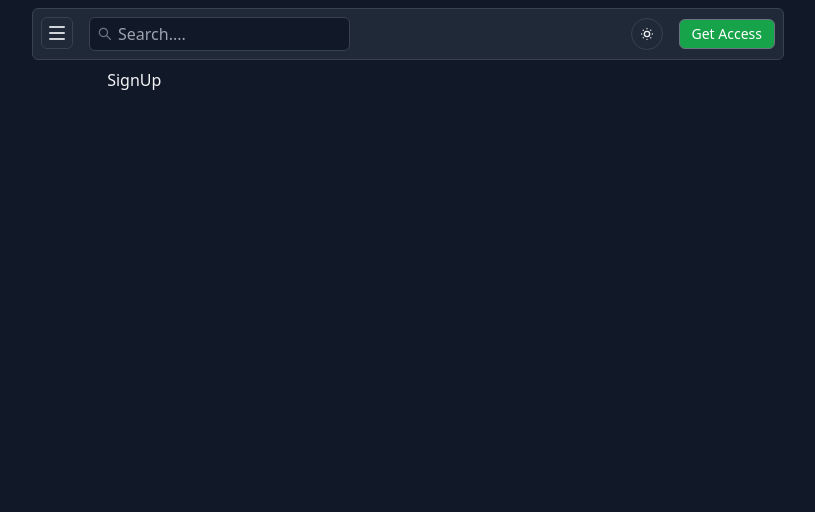
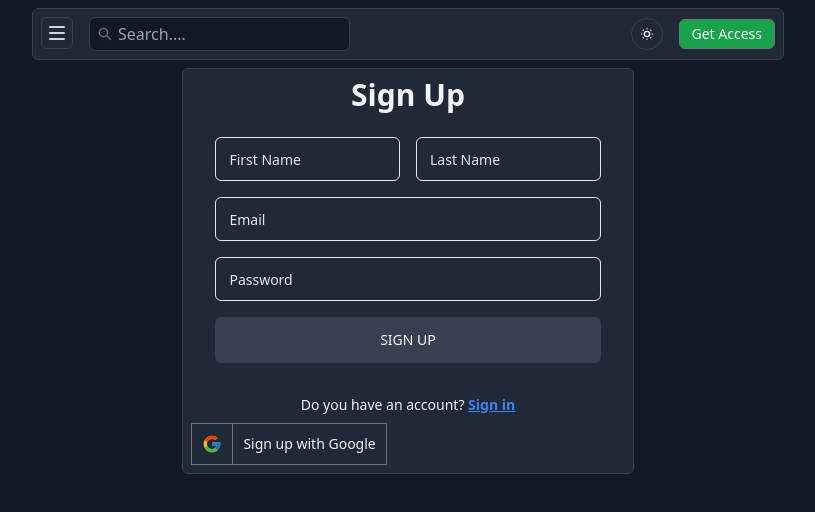
Before and after one commit to saiful7778/dtrtodoapp, a React (Vite) app: page /getaccess/signup in a window 1280 px wide. Shown: the top 512 px of the page, without its empty margins (232-1047 px from the left). Built offline with nearby package versions, Linux system fonts and the light colour scheme.

Commit message:
add signin and signup

```diff
--- /dev/null
+++ b/src/components/DemoSign.jsx
@@ -0,0 +1,88 @@
+const DemoSign = () => {
+  return (
+    <div className="relative flex w-96 flex-col rounded-xl bg-white bg-clip-border text-gray-700 shadow-md">
+      <div className="relative mx-4 -mt-6 mb-4 grid h-28 place-items-center overflow-hidden rounded-xl bg-gradient-to-tr from-pink-600 to-pink-400 bg-clip-border text-white shadow-lg shadow-pink-500/40">
+        <h3 className="block font-sans text-3xl font-semibold leading-snug tracking-normal text-white antialiased">
+          Sign In
+        </h3>
+      </div>
+      <div className="flex flex-col gap-4 p-6">
+        <div className="relative h-11 w-full min-w-[200px]">
+          <input
+            className="peer h-full w-full rounded-md border border-blue-gray-200 border-t-transparent bg-transparent px-3 py-3 font-sans text-sm font-normal text-blue-gray-700 outline outline-0 transition-all placeholder-shown:border placeholder-shown:border-blue-gray-200 placeholder-shown:border-t-blue-gray-200 focus:border-2 focus:border-pink-500 focus:border-t-transparent focus:outline-0 disabled:border-0 disabled:bg-blue-gray-50"
+            placeholder=" "
+          />
+          <label className="before:content[' '] after:content[' '] pointer-events-none absolute left-0 -top-1.5 flex h-full w-full select-none text-[11px] font-normal leading-tight text-blue-gray-400 transition-all before:pointer-events-none before:mt-[6.5px] before:mr-1 before:box-border before:block before:h-1.5 before:w-2.5 before:rounded-tl-md before:border-t before:border-l before:border-blue-gray-200 before:transition-all after:pointer-events-none after:mt-[6.5px] after:ml-1 after:box-border after:block after:h-1.5 after:w-2.5 after:flex-grow after:rounded-tr-md after:border-t after:border-r after:border-blue-gray-200 after:transition-all peer-placeholder-shown:text-sm peer-placeholder-shown:leading-[4.1] peer-placeholder-shown:text-blue-gray-500 peer-placeholder-shown:before:border-transparent peer-placeholder-shown:after:border-transparent peer-focus:text-[11px] peer-focus:leading-tight peer-focus:text-pink-500 peer-focus:before:border-t-2 peer-focus:before:border-l-2 peer-focus:before:!border-pink-500 peer-focus:after:border-t-2 peer-focus:after:border-r-2 peer-focus:after:!border-pink-500 peer-disabled:text-transparent peer-disabled:before:border-transparent peer-disabled:after:border-transparent peer-disabled:peer-placeholder-shown:text-blue-gray-500">
+            Email
+          </label>
+        </div>
+        <div className="relative h-11 w-full min-w-[200px]">
+          <input
+            className="peer h-full w-full rounded-md border border-blue-gray-200 border-t-transparent bg-transparent px-3 py-3 font-sans text-sm font-normal text-blue-gray-700 outline outline-0 transition-all placeholder-shown:border placeholder-shown:border-blue-gray-200 placeholder-shown:border-t-blue-gray-200 focus:border-2 focus:border-pink-500 focus:border-t-transparent focus:outline-0 disabled:border-0 disabled:bg-blue-gray-50"
+            placeholder=" "
+          />
+          <label className="before:content[' '] after:content[' '] pointer-events-none absolute left-0 -top-1.5 flex h-full w-full select-none text-[11px] font-normal leading-tight text-blue-gray-400 transition-all before:pointer-events-none before:mt-[6.5px] before:mr-1 before:box-border before:block before:h-1.5 before:w-2.5 before:rounded-tl-md before:border-t before:border-l before:border-blue-gray-200 before:transition-all after:pointer-events-none after:mt-[6.5px] after:ml-1 after:box-border after:block after:h-1.5 after:w-2.5 after:flex-grow after:rounded-tr-md after:border-t after:border-r after:border-blue-gray-200 after:transition-all peer-placeholder-shown:text-sm peer-placeholder-shown:leading-[4.1] peer-placeholder-shown:text-blue-gray-500 peer-placeholder-shown:before:border-transparent peer-placeholder-shown:after:border-transparent peer-focus:text-[11px] peer-focus:leading-tight peer-focus:text-pink-500 peer-focus:before:border-t-2 peer-focus:before:border-l-2 peer-focus:before:!border-pink-500 peer-focus:after:border-t-2 peer-focus:after:border-r-2 peer-focus:after:!border-pink-500 peer-disabled:text-transparent peer-disabled:before:border-transparent peer-disabled:after:border-transparent peer-disabled:peer-placeholder-shown:text-blue-gray-500">
+            Password
+          </label>
+        </div>
+        <div className="-ml-2.5">
+          <div className="inline-flex items-center">
+            <label
+              className="relative flex cursor-pointer items-center rounded-full p-3"
+              htmlFor="checkbox"
+              data-ripple-dark="true"
+            >
+              <input
+                type="checkbox"
+                className="before:content[''] peer relative h-5 w-5 cursor-pointer appearance-none rounded-md border border-blue-gray-200 transition-all before:absolute before:top-2/4 before:left-2/4 before:block before:h-12 before:w-12 before:-translate-y-2/4 before:-translate-x-2/4 before:rounded-full before:bg-blue-gray-500 before:opacity-0 before:transition-opacity checked:border-pink-500 checked:bg-pink-500 checked:before:bg-pink-500 hover:before:opacity-10"
+                id="checkbox"
+              />
+              <span className="pointer-events-none absolute top-2/4 left-2/4 -translate-y-2/4 -translate-x-2/4 text-white opacity-0 transition-opacity peer-checked:opacity-100">
+                <svg
+                  xmlns="http://www.w3.org/2000/svg"
+                  className="h-3.5 w-3.5"
+                  viewBox="0 0 20 20"
+                  fill="currentColor"
+                  stroke="currentColor"
+                  strokeWidth="1"
+                >
+                  <path
+                    fillRule="evenodd"
+                    d="M16.707 5.293a1 1 0 010 1.414l-8 8a1 1 0 01-1.414 0l-4-4a1 1 0 011.414-1.414L8 12.586l7.293-7.293a1 1 0 011.414 0z"
+                    clipRule="evenodd"
+                  ></path>
+                </svg>
+              </span>
+            </label>
+            <label
+              className="mt-px cursor-pointer select-none font-light text-gray-700"
+              htmlFor="checkbox"
+            >
+              Remember Me
+            </label>
+          </div>
+        </div>
+      </div>
+      <div className="p-6 pt-0">
+        <button
+          className="block w-full select-none rounded-lg bg-gradient-to-tr from-pink-600 to-pink-400 py-3 px-6 text-center align-middle font-sans text-xs font-bold uppercase text-white shadow-md shadow-pink-500/20 transition-all hover:shadow-lg hover:shadow-pink-500/40 active:opacity-[0.85] disabled:pointer-events-none disabled:opacity-50 disabled:shadow-none"
+          type="button"
+          data-ripple-light="true"
+        >
+          Sign In
+        </button>
+        <p className="mt-6 flex justify-center font-sans text-sm font-light leading-normal text-inherit antialiased">
+          Don't have an account?
+          <a
+            href="#signup"
+            className="ml-1 block font-sans text-sm font-bold leading-normal text-pink-500 antialiased"
+          >
+            Sign up
+          </a>
+        </p>
+      </div>
+    </div>
+  );
+};
+
+export default DemoSign;
--- /dev/null
+++ b/src/components/InputField.jsx
@@ -0,0 +1,17 @@
+import PropTypes from "prop-types";
+
+const InputField = ({ type, placeholder }) => {
+  return (
+    <div className="relative h-11">
+      <input className="input-box peer" type={type || "text"} placeholder="" />
+      <label className="input-box-label">{placeholder}</label>
+    </div>
+  );
+};
+
+InputField.propTypes = {
+  placeholder: PropTypes.string,
+  type: PropTypes.string,
+};
+
+export default InputField;
--- /dev/null
+++ b/src/components/NavigateButton.jsx
@@ -0,0 +1,17 @@
+import { FcGoogle } from "react-icons/fc";
+
+const NavigateButton = () => {
+  return (
+    <button
+      type="button"
+      className="flex items-center border border-gray-500 w-fit"
+    >
+      <div className="p-2.5 border-r border-gray-500">
+        <FcGoogle size={20} />
+      </div>
+      <p className="p-2.5 text-sm">Sign up with Google</p>
+    </button>
+  );
+};
+
+export default NavigateButton;
--- a/src/pages/SignIn.jsx
+++ b/src/pages/SignIn.jsx
@@ -1,12 +1,17 @@
+import { Link } from "react-router-dom";
+import InputField from "../components/InputField.jsx";
+import NavigateButton from "../components/NavigateButton.jsx";
+
 const SignIn = () => {
   return (
-    <div className="container-box w-full md:w-1/2 mx-auto">
+    <div className="container-box w-full md:w-3/4 mx-auto">
       <h3 className="text-3xl font-semibold text-center">Sign In</h3>
       <div className="flex flex-col gap-4 p-6">
-        <div className="relative h-11 w-full min-w-[200px]">
-          <input className="input-box peer" placeholder=" " />
-          <label className="input-box-label">Email</label>
-        </div>
+        <InputField placeholder="Email" type="email" />
+        <InputField placeholder="Password" type="password" />
+        <button className="btn btn-pri p-3" type="button">Sign in</button>
+        <p className="leading-3 text-sm text-center">Don't  have an account? <Link className="font-bold text-blue-500 underline" to='/getaccess/signup'>Sign up</Link></p>
+        <NavigateButton/>
       </div>
     </div>
   );
--- a/src/pages/SignUp.jsx
+++ b/src/pages/SignUp.jsx
@@ -1,7 +1,40 @@
+import { Link } from "react-router-dom";
+import InputField from "../components/InputField.jsx";
+import NavigateButton from "../components/NavigateButton.jsx";
+
 const SignUp = () => {
+  const handleSignUp = (e) => {
+    e.preventDefault();
+  }
+
   return (
-    <div>SignUp</div>
-  )
-}
+    <div className="container-box w-full md:w-3/4 mx-auto">
+      <h3 className="text-3xl font-semibold text-center">Sign Up</h3>
+      <div className="space-y-3">
+      <form className="flex flex-col gap-4 p-6" onSubmit={handleSignUp}>
+        <div className="flex gap-4">
+          <InputField placeholder="First Name" type="text" />
+          <InputField placeholder="Last Name" type="text" />
+        </div>
+        <InputField placeholder="Email" type="email" />
+        <InputField placeholder="Password" type="password" />
+        <button className="btn btn-pri p-3" type="submit">
+          Sign up
+        </button>
+        </form>
+        <p className="leading-3 text-sm text-center">
+          Do you have an account?{" "}
+          <Link
+            className="font-bold text-blue-500 underline"
+            to="/getaccess/signin"
+          >
+            Sign in
+          </Link>
+        </p>
+        <NavigateButton />
+      </div>
+    </div>
+  );
+};
 
-export default SignUp
+export default SignUp;
```
